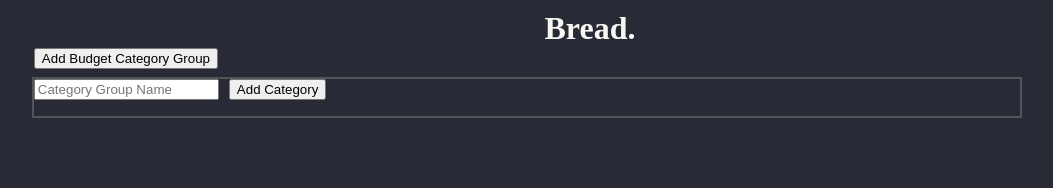
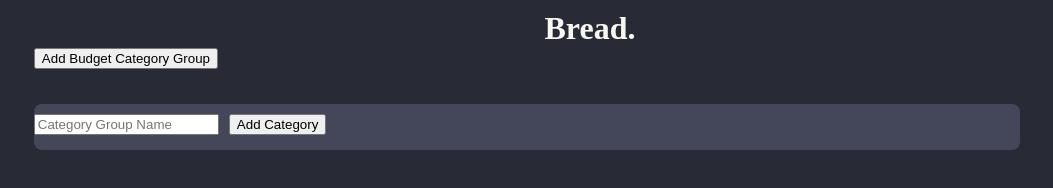
Before and after one commit to c-mcbride/breadjs, a plain HTML site: page index.html in a window 1280 px wide. Both pictures are taken after a click on the button "Add Budget Category Group". Shown: the whole page, without its empty margins (50-1103 px from the left). Drawn offline with nearby package versions, Linux system fonts and the light colour scheme.

Commit message:
Add dracula theme background color to groups

```diff
--- a/index.html
+++ b/index.html
@@ -17,16 +17,16 @@
       </div>
     </div>
 
-    <div class="main-budget-area-container">
+    <div class="page-main">
 
       <div>
         <!--TODO ADD ACCOUNT SIDEBAR-->
       </div>
 
 
-      <div class="budget-category-groups-and-line-items">
-        <button class="add-budget-category-group-button" onclick="addBudgetCategoryGroup()">Add Budget Category Group</button>
-        <div class="create-budget-category-group-container">
+      <div class="groups">
+        <button class="add-group-button" onclick="addBudgetCategoryGroup()">Add Budget Category Group</button>
+
         </div>
       </div>
 
--- a/script.js
+++ b/script.js
@@ -5,21 +5,22 @@ const contextMenu = document.querySelector(".context");
 let rowThatWasRightClicked = null;
 
 //Grab a reference to the budget Category conatiner
-const budgetCategoryContainer = document.querySelector('.create-budget-category-group-container');
+const budgetCategoryContainer = document.querySelector('.groups');
 
 function addBudgetCategoryGroup(){
     console.log("add budget category running");
 
     //CreateDiv to hold the entire category with a button and line items
     const budgetCategoryGroupDiv = document.createElement('div');
+    budgetCategoryGroupDiv.classList.add('group');
 
     //build ul list
     const budgetLineItemList = document.createElement('ul');
-    budgetLineItemList.classList.add('budget-line-item-list');
+    budgetLineItemList.classList.add('group-list');
 
     /*
     +-----------------------------------------------------------------+
-    | categoryNameAndAddButton  (div, .category-name-and-add-button)  |
+    | categoryNameAndAddButton  (div, .group-header)  |
     |                                                                 |
     |  +---------------------------+   +---------------------------+  |
     |  | createBudgetCategoryText  |   | addBudgetLineItemButton   |  |
@@ -29,13 +30,13 @@ function addBudgetCategoryGroup(){
     +-----------------------------------------------------------------+
     */
     const categoryNameAndAddButton = document.createElement('div');
-    categoryNameAndAddButton.classList.add('category-name-and-add-button');
+    categoryNameAndAddButton.classList.add('group-header');
     //Add a textbox
     categoryNameAndAddButton.appendChild(createBudgetCategoryTextBox("budgetCategoryGroup"));
     //Add the button
     const addBudgetLineItemButton = document.createElement('button');
     addBudgetLineItemButton.textContent = 'Add Category';
-    addBudgetLineItemButton.classList.add('add-budget-line-item-button');
+    addBudgetLineItemButton.classList.add('group-add-button');
     addBudgetLineItemButton.addEventListener('click', () => {
         addBudgetLineItem(budgetLineItemList);
     });
@@ -71,7 +72,7 @@ function createBudgetLineItem(){
     const budgetCategoryValueAmountBox = createBudgetCategoryTextBox("budgetAmount");
 
     const budgetCategoryValuesDiv = document.createElement("div");
-    budgetCategoryValuesDiv.classList.add("budget-category-values-div");
+    budgetCategoryValuesDiv.classList.add("row-values");
     budgetCategoryValuesDiv.appendChild(budgetCategoryValueAmountBox);
 
     //Left Side: Holds line item text
@@ -82,7 +83,7 @@ function createBudgetLineItem(){
 
     //Create list node and return the full line item
     const budgetLineItemContainer = document.createElement("li");
-    budgetLineItemContainer.classList.add("budget-line-item-container")
+    budgetLineItemContainer.classList.add("row")
     budgetLineItemContainer.appendChild(budgetCategoryDiv);
     budgetLineItemContainer.appendChild(budgetCategoryValuesDiv);
 
--- a/style.css
+++ b/style.css
@@ -11,22 +11,11 @@ h1{
     margin: 0;
 }
 
-.budget-category-groups-and-line-items{
-    display: flex;
-    flex-direction: column;
+ul{
+    list-style-type: none;
+    padding: 0px;
+    background-color: #FFFFFF0D;
 }
-
-.create-budget-category-group-container{
-    display: flex;
-    flex-direction: column;
-    outline: 2px solid rgba(128, 128, 128, 0.5);
-}
-
-.add-budget-category-group-button{
-    align-self: flex-start;
-    margin-bottom: 10px;
-}
-
 
 .header{
     display: flex;
@@ -36,7 +25,42 @@ h1{
     top: 0;
 }
 
-.budget-line-item-container{
+.page-main{
+    display: grid;
+    grid-template-columns: 6% 78% 16%;
+}
+
+.groups{
+    display: flex;
+    flex-direction: column;
+}
+
+.add-group-button{
+    align-self: flex-start;
+    margin-bottom: 10px;
+}
+
+.group-header{
+    display: flex;
+    gap: 10px;
+    background-color: #44475A;
+    padding-top: 10px;
+    padding-bottom: 15px;
+    border-radius: 8px;
+}
+
+.group-list{
+    margin-top: 0px;
+}
+
+.group{
+    border-collapse: collapse;
+    margin: 25px 0;
+    font-size: 0.9em;
+    min-width: 400px;
+}
+
+.row{
     display:flex;
     flex-direction: row;
     justify-content: space-between;
@@ -45,21 +69,11 @@ h1{
     padding: 5px;
 }
 
-.main-budget-area-container{
-    display: grid;
-    grid-template-columns: 6% 78% 16%;
-}
-
+/*Don't know if this is used*/
 .button-and-input{
     display: flex;
     flex-direction: column;
     justify-content: flex-end;
-}
-
-
-ul{
-    list-style-type: none;
-    padding: 0px;
 }
 
 .context{
@@ -89,8 +103,3 @@ ul{
 .context-link:hover{
     background: #eeeeee;
 }
-
-.category-name-and-add-button{
-    display: flex;
-    gap: 10px;
-}
```
Also changed, not shown: 1 other file.
